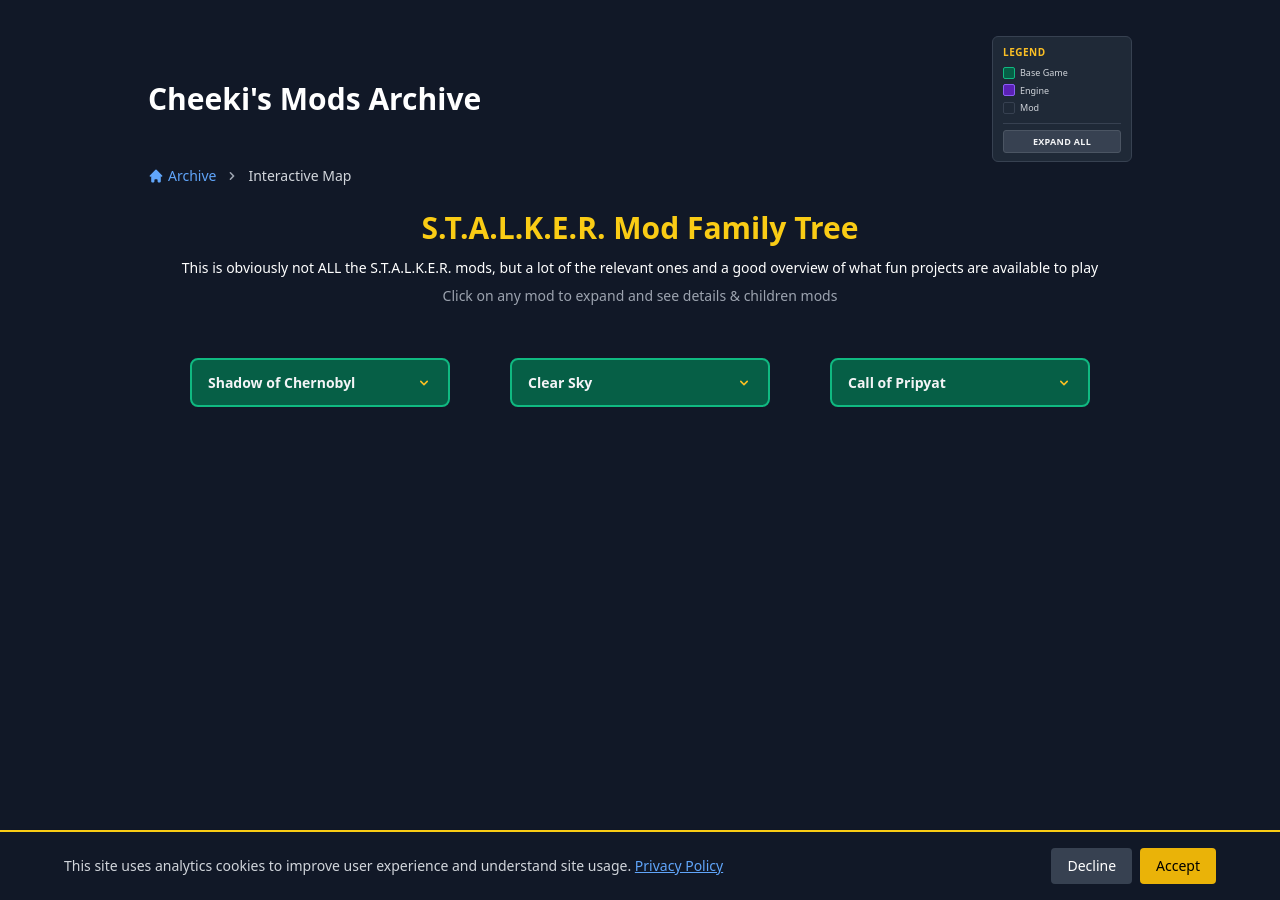
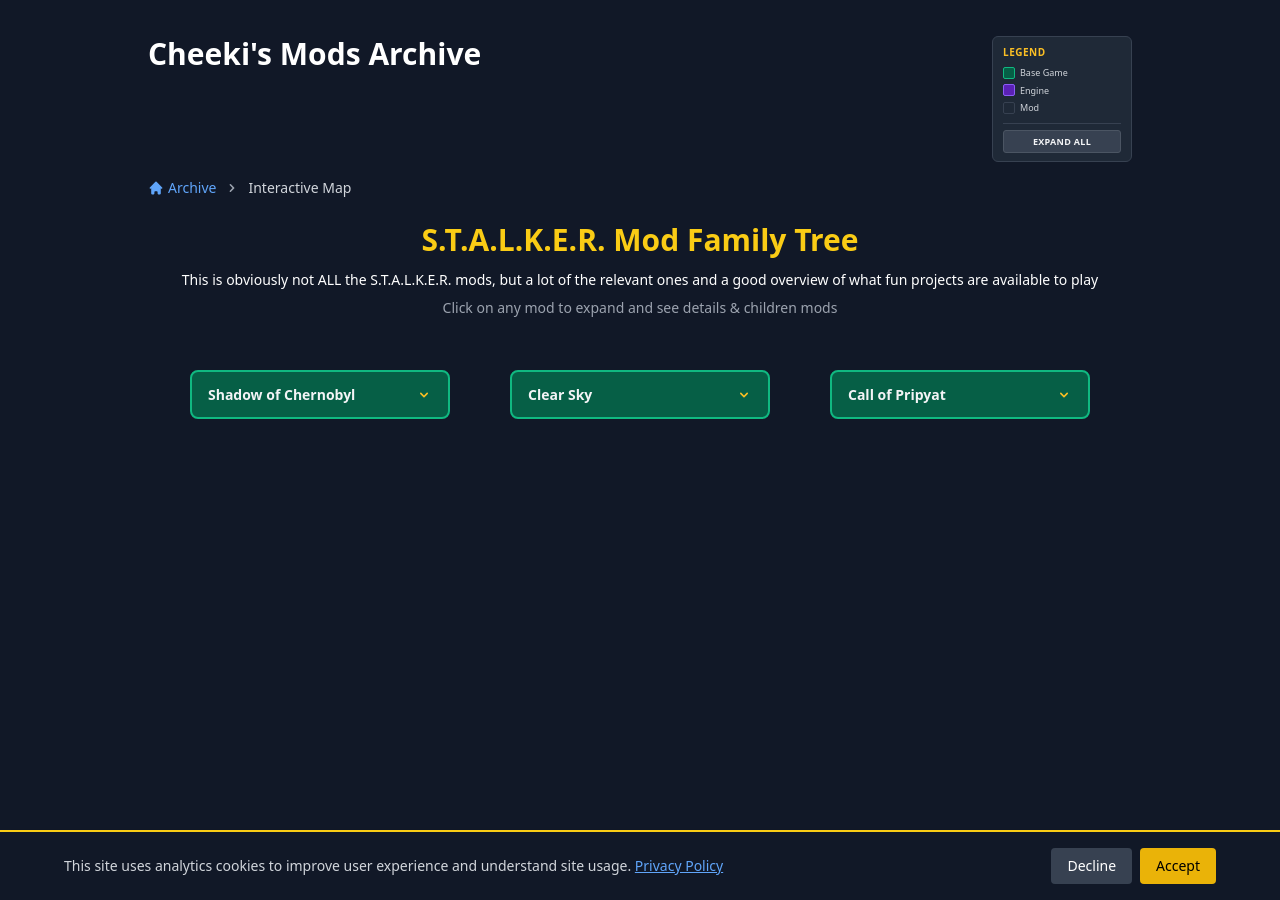
Before and after one commit to Cheekitos/CSMA-Test, a Jekyll site: the page built from stalker-map.html, in a window 1280 px wide. Built offline with Jekyll 4.4.1, drawn with Linux system fonts in a browser that asks for light colours; nearby versions of some CDN libraries.

Commit message:
Update stalker-map.html

```diff
--- a/stalker-map.html
+++ b/stalker-map.html
@@ -300,7 +300,7 @@
 
 <div class="mod-tree-container">
   <!-- Header Section -->
-  <div class="flex flex-col sm:flex-row sm:justify-between sm:items-center mb-1 gap-2">
+  <div class="flex flex-row justify-between items-start mb-4 gap-4">
     <a href="{{ '/' | relative_url }}" class="text-3xl font-bold hover:text-yellow-400 transition-colors">
       Cheeki's Mods Archive
     </a>
```
